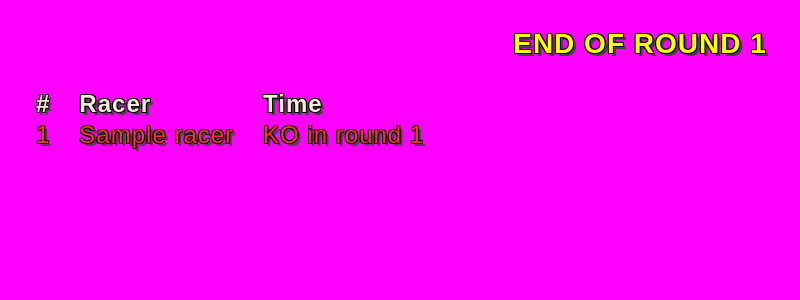
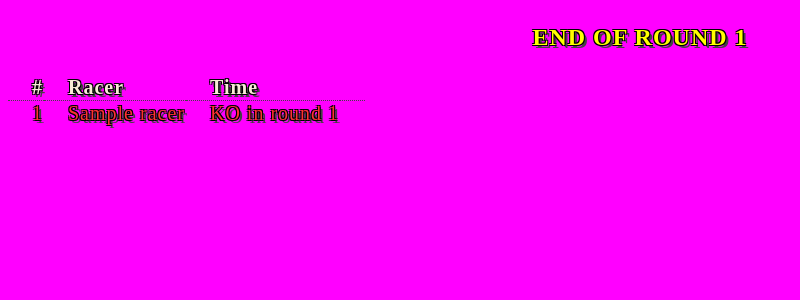
Before and after one commit to virusereturns/kotracker, a Django app: page /view_round/1/1/ in a window 1280 px wide. Shown: the top 300 px of the page, without its empty margins (0-800 px from the left). Run offline with Django 3.2, Linux system fonts and the light colour scheme; tables that the repository leaves empty hold one stand-in row (values such as "Sample post").

Commit message:
added dotted borders to table

```diff
--- a/kotracker/static/css/styles.css
+++ b/kotracker/static/css/styles.css
@@ -7,7 +7,7 @@
 body {
     letter-spacing: 1px;
     background-color: #FF00FF;
-    font-family: "Arial";
+    font-family: "Arialc";
     color: antiquewhite;
     /*
     text-shadow:
@@ -29,40 +29,46 @@ body {
       3px 3px 0 #444;
 }
 table{
-  border-collapse: separate;
+  border-collapse: collapse;
   border-spacing: 0 1px;
 }
 h3 {
-  font-size: 28px;
+  font-size: 24px;
   text-align: center;
   color: yellow;
 }
 th {
-  font-size: 24px;
+  font-size: 20px;
   text-align: left;
-  padding-left: 28px;
+  padding-left: 24px;
 }
 td {
   vertical-align: center !important;
   text-align: left;
-  padding-left: 28px;
+  padding-left: 24px;
 }
 tr {
-  font-size: 24px;
+  font-size: 20px;
+}
+table tr {
+    border-bottom: 1px dotted #444;
+}
+table tr:last-child {
+    border-bottom: none;
 }
 .first {
   color: #D4AF37;
-  font-size: 28px;
+  font-size: 24px;
 }
 .second {
   color: #C0C0C0;
-  font-size: 26px;
+  font-size: 22px;
 }
 .third {
   color: #CD7F32;
-  font-size: 24px;
+  font-size: 20px;
 }
 .dropped {
   color: rgb(255, 50, 50);
-  font-size: 24px;
+  font-size: 20px;
 }
```
